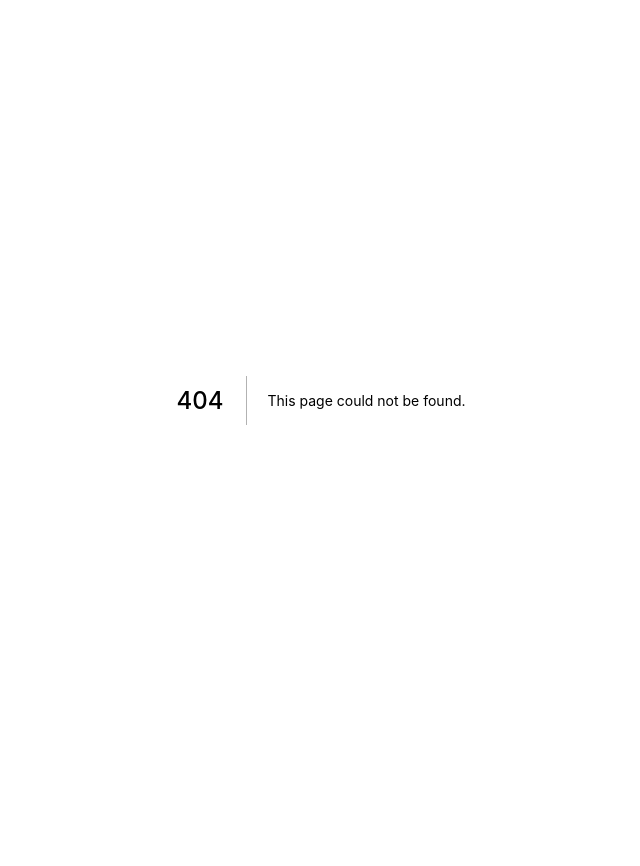
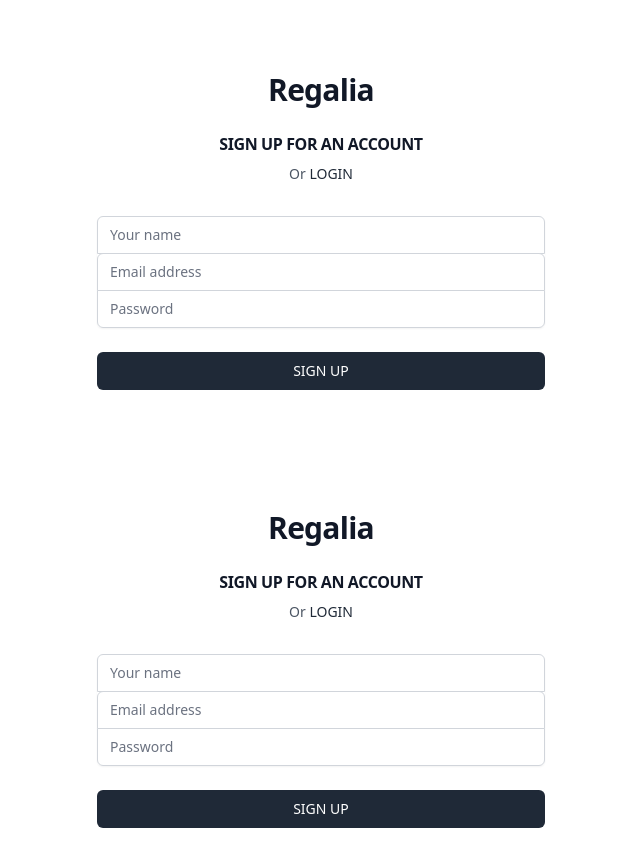
Before and after one commit to farzanatabassum/Regalia---frontend, a Next.js app: page /signup in a window 1280 px wide. Before the commit this address had no page. Shown: the top 866 px of the page, without its empty margins (319-959 px from the left). Before the commit the page ends 800 px from the top, so only its background shows below. Built offline with nearby package versions, Linux system fonts and the light colour scheme.

Commit message:
ui:#2 created signup form

```diff
--- a/pages/_app.js
+++ b/pages/_app.js
@@ -1,7 +1,11 @@
 import '../styles/globals.css'
+import Signup from './signup'
 
 function MyApp({ Component, pageProps }) {
-  return <Component {...pageProps} />
+  return <>
+  <Signup />
+  <Component {...pageProps} />
+  </>
 }
 
 export default MyApp
--- /dev/null
+++ b/pages/signup.js
@@ -0,0 +1,91 @@
+import React from 'react';
+import Link from 'next/link';
+
+const Signup = () => {
+  return (
+    <div>
+      <div class="flex min-h-full items-center justify-center py-12 px-4 sm:px-6 lg:px-8">
+        <div class="w-full max-w-md space-y-8">
+          <div>
+            <h1 class="mt-6 text-center text-3xl font-bold tracking-tight text-gray-900">
+              Regalia
+            </h1>
+            <h2 class="mt-6 text-center text-base font-bold tracking-tight text-gray-900">
+              SIGN UP FOR AN ACCOUNT
+            </h2>
+            <p class="mt-2 text-center text-sm text-gray-600">
+                <span> Or </span>
+
+              <Link href="/login">
+                <a
+                  href="#"
+                  class="font-medium text-gray-800 hover:text-gray-600"
+                >
+                 LOGIN
+                </a>
+              </Link>
+            </p>
+          </div>
+          <form class="mt-8 space-y-6" action="#" method="POST">
+            <input type="hidden" name="remember" value="true" />
+            <div class="-space-y-px rounded-md shadow-sm">
+              <div>
+                <label for="name" class="sr-only">
+                  Name
+                </label>
+                <input
+                  id="name"
+                  name="name"
+                  type="text"
+                  autocomplete="name"
+                  required
+                  class="relative block w-full appearance-none rounded-none rounded-t-md border border-gray-300 px-3 py-2 text-gray-900 placeholder-gray-500 focus:z-10 focus:border-gray-500 focus:outline-none focus:ring-gray-500 sm:text-sm"
+                  placeholder="Your name"
+                />
+              </div>
+              <div>
+                <label for="email-address" class="sr-only">
+                  Email address
+                </label>
+                <input
+                  id="email-address"
+                  name="email"
+                  type="email"
+                  autocomplete="email"
+                  required
+                  class="relative block w-full appearance-none rounded-none rounded-t-md border border-gray-300 px-3 py-2 text-gray-900 placeholder-gray-500 focus:z-10 focus:border-gray-500 focus:outline-none focus:ring-gray-500 sm:text-sm"
+                  placeholder="Email address"
+                />
+              </div>
+              <div>
+                <label for="password" class="sr-only">
+                  Password
+                </label>
+                <input
+                  id="password"
+                  name="password"
+                  type="password"
+                  autocomplete="current-password"
+                  required
+                  class="relative block w-full appearance-none rounded-none rounded-b-md border border-gray-300 px-3 py-2 text-gray-900 placeholder-gray-500 focus:z-10 focus:border-gray-500 focus:outline-none focus:ring-gray-500 sm:text-sm"
+                  placeholder="Password"
+                />
+              </div>
+            </div>
+
+            <div>
+              <button
+                type="submit"
+                class="group relative flex w-full justify-center rounded-md border border-transparent bg-gray-800 py-2 px-4 text-sm font-medium text-white hover:bg-gray-900 focus:outline-none focus:ring-2 focus:ring-gray-500 focus:ring-offset-2"
+              >
+                SIGN UP
+              </button>
+            </div>
+          </form>
+        </div>
+      </div>
+    </div>
+  );
+};
+
+export default Signup;
```
